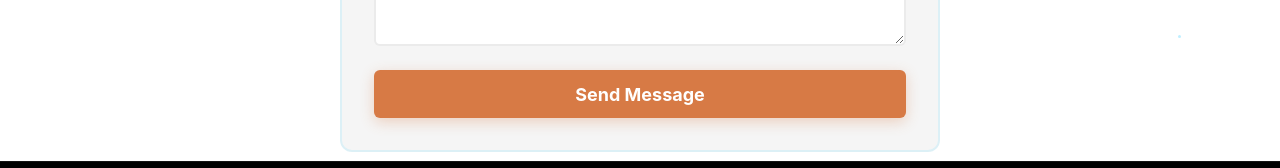
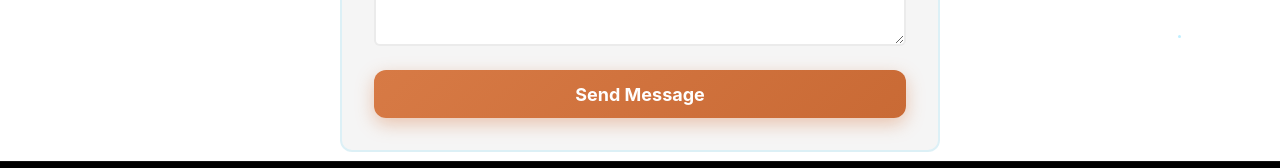
Before and after one commit to Gertti/BM, a React (Vite) app: page / in a window 1280 px wide. Shown: the part 2126-2294 px from the top of the page. Built offline with nearby package versions, Linux system fonts and the light colour scheme.

Commit message:
final-link
finale

```diff
--- a/src/components/Contact.tsx
+++ b/src/components/Contact.tsx
@@ -184,27 +184,28 @@ const Contact = () => {
                 </FormControl>
 
                 <Button
-                  bg="#D77A45 !important"
+                  bg="linear-gradient(135deg, #D77A45 0%, #C96A35 100%)"
                   color="white"
                   size="lg"
                   w="full"
                   _hover={{
-                    bg: '#C96A35',
-                    transform: 'translateY(-2px)',
-                    boxShadow: '0 8px 20px rgba(215, 122, 69, 0.4)',
+                    bg: 'linear-gradient(135deg, #C96A35 0%, #B85A25 100%)',
+                    transform: 'translateY(-3px)',
+                    boxShadow: '0 12px 25px rgba(215, 122, 69, 0.5)',
                   }}
                   _active={{
-                    bg: '#B85A25',
-                    transform: 'scale(0.97)',
-                    boxShadow: '0 4px 10px rgba(215, 122, 69, 0.3)'
+                    bg: 'linear-gradient(135deg, #B85A25 0%, #A64A1A 100%)',
+                    transform: 'scale(0.96)',
+                    boxShadow: '0 6px 15px rgba(215, 122, 69, 0.4)'
                   }}
                   _focus={{
-                    boxShadow: '0 0 0 3px rgba(215, 122, 69, 0.3)'
+                    boxShadow: '0 0 0 3px rgba(215, 122, 69, 0.4)'
                   }}
-                  transition="all 0.25s ease"
+                  transition="all 0.3s ease"
                   fontWeight="bold"
                   fontSize="lg"
-                  boxShadow="0 4px 14px rgba(215, 122, 69, 0.3)"
+                  borderRadius="xl"
+                  boxShadow="0 6px 18px rgba(215, 122, 69, 0.4)"
                 >
                   Send Message
                 </Button>
--- a/src/components/Hero.tsx
+++ b/src/components/Hero.tsx
@@ -451,7 +451,7 @@ const Hero = () => {
           {/* Main headline */}
           <Heading
             as="h1"
-            fontSize={{ base: 'clamp(1.4rem, 5vw, 2rem)', sm: 'clamp(1.6rem, 4vw, 2.2rem)', md: 'clamp(1.8rem, 3vw, 2.8rem)' }}
+            fontSize={{ base: 'clamp(1.6rem, 6vw, 2.2rem)', sm: 'clamp(1.6rem, 4vw, 2.2rem)', md: 'clamp(1.8rem, 3vw, 2.8rem)' }}
             fontWeight="bold"
             lineHeight="1.3"
             letterSpacing="tight"
@@ -463,7 +463,7 @@ const Hero = () => {
 
           {/* Subcopy */}
           <Text
-            fontSize={{ base: 'md', sm: 'md', md: 'lg' }}
+            fontSize={{ base: 'lg', sm: 'md', md: 'lg' }}
             color="white"
             maxW="600px"
             lineHeight="1.6"
@@ -481,9 +481,9 @@ const Hero = () => {
           </Text>
 
           {/* CTAs */}
-          <Box w="full" maxW={{ base: "full", sm: "480px", md: "580px" }} px={{ base: 0, sm: 2 }} mt={{ base: 8, md: 0 }}>
+          <Box w="full" maxW={{ base: "full", sm: "480px", md: "580px" }} px={{ base: 0, sm: 2 }} mt={{ base: 4, md: 0 }}>
             {/* Mobile: Vertical Stack */}
-            <VStack spacing={4} w="full" display={{ base: "flex", md: "none" }}>
+            <VStack spacing={{ base: 2, md: 4 }} w="full" display={{ base: "flex", md: "none" }}>
               <Button
                 bg="#D77A45"
                 color="white"
--- a/src/components/WhatWeDo.tsx
+++ b/src/components/WhatWeDo.tsx
@@ -109,7 +109,7 @@ const WhatWeDo = () => {
       </Box>
 
       <Container maxW="1200px" px={[4, 6, 8]} position="relative" zIndex="1" h="full">
-        <VStack spacing={[6, 8]} h="full" justify="center">
+        <VStack spacing={[3, 8]} h="full" justify="center">
           {/* Section Title */}
           <Heading
             as="h2"
@@ -118,6 +118,7 @@ const WhatWeDo = () => {
             color="white"
             textAlign="center"
             letterSpacing="tight"
+            mt={{ base: 4, md: 0 }}
           >
             What we do
           </Heading>
@@ -221,6 +222,7 @@ const WhatWeDo = () => {
               });
             }}
             mt={1.4}
+            mb={{ base: 4, md: 0 }}
           >
             Get in touch
           </Button>
```
